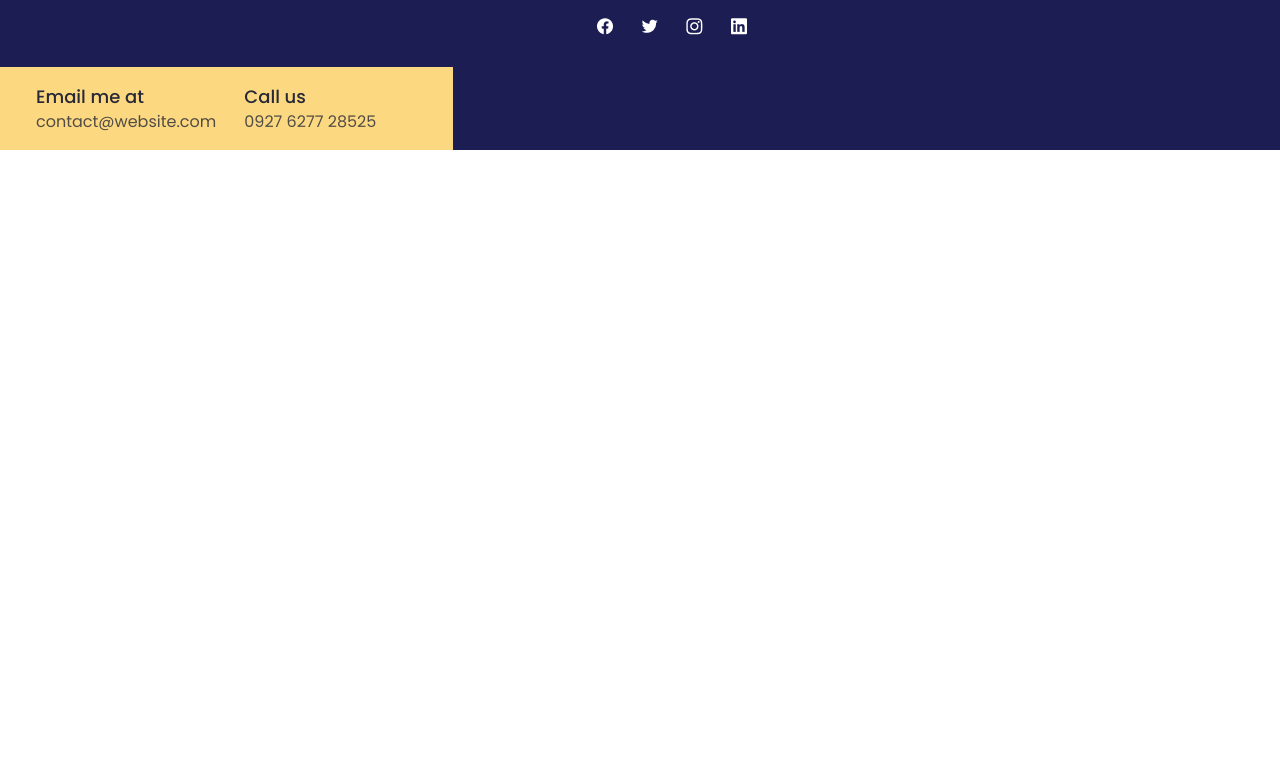
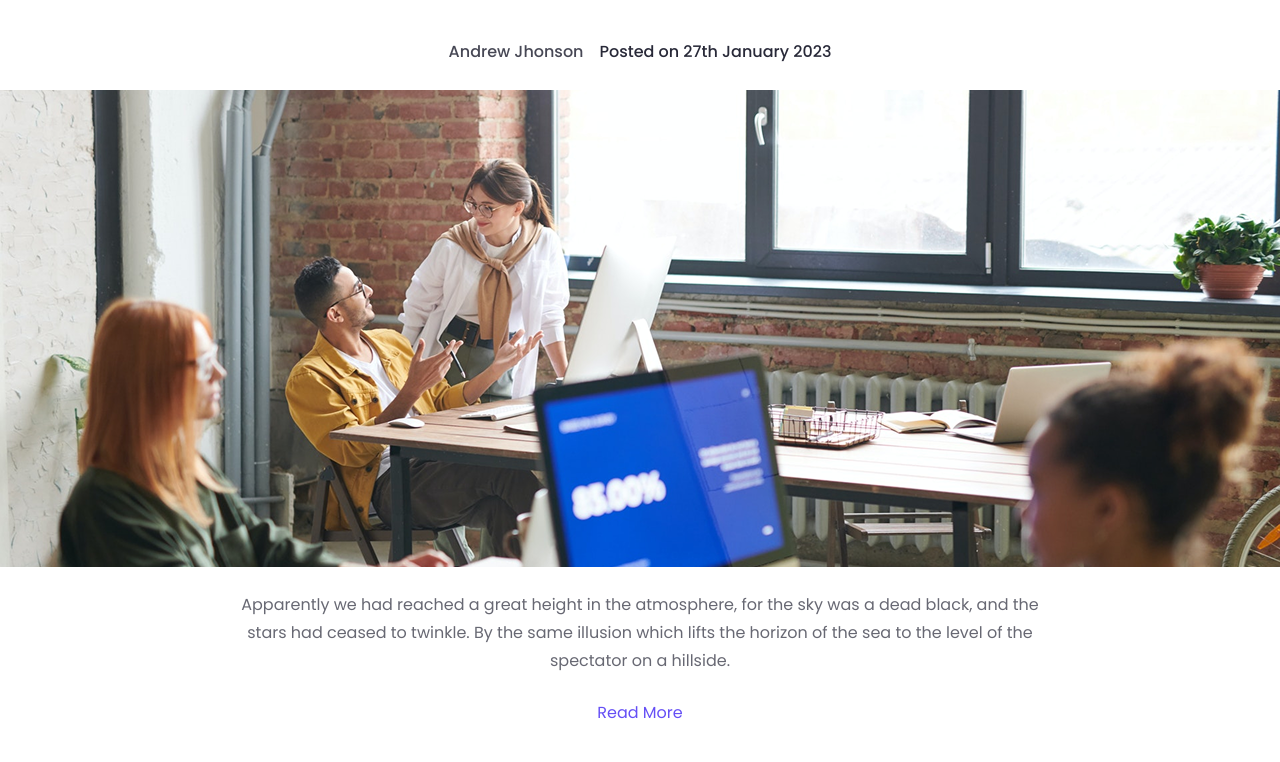
Before and after one commit to veaceslavdiuta/finsweet-app, a React (Create React App) app: page /blog in a window 1280 px wide. Shown: the part 578-1340 px from the top of the page. Before the commit the page ends 800 px from the top, so only its background shows below. Built offline with nearby package versions, Linux system fonts and the light colour scheme.

Commit message:
Create Blog page and add Featured Blog section to it

```diff
--- a/src/App.jsx
+++ b/src/App.jsx
@@ -6,6 +6,7 @@ import AboutUs from './routes/AboutUs';
 import Features from './routes/Features';
 import Pricing from './routes/Pricing';
 import Portfolio from './routes/Portfolio';
+import Blog from './routes/Blog';
 
 function App() {
   return (
@@ -18,6 +19,7 @@ function App() {
         <Route path="/features" Component={Features} />
         <Route path="/pricing" Component={Pricing} />
         <Route path="/portfolio" Component={Portfolio} />
+        <Route path="/blog" Component={Blog} />
       </Routes>
 
       <Footer />
--- /dev/null
+++ b/src/components/FeaturedBlog.jsx
@@ -0,0 +1,32 @@
+import { Link } from 'react-router-dom';
+
+function FeaturedBlog() {
+  return (
+    <section className="flex w-full justify-center py-32">
+      <div className="flex w-full max-w-screen-xl flex-col items-center gap-6">
+        <h1 className="w-[75%] text-center font-poppins text-5xl font-semibold leading-snug text-dark-blue">
+          A UX Case Study on Creating a Studious Environment for Students
+        </h1>
+        <h5 className="flex gap-4 font-poppins text-base font-medium leading-7 text-dark-blue">
+          <span className="opacity-85">Andrew Jhonson</span>
+          Posted on 27th January 2023
+        </h5>
+        <img src="/assets/imageFeaturedBlog.png" alt="FeaturedBlog" />
+        <p className="w-[65%] text-center font-poppins text-base font-normal leading-7 text-dark-blue opacity-70">
+          Apparently we had reached a great height in the atmosphere, for the
+          sky was a dead black, and the stars had ceased to twinkle. By the same
+          illusion which lifts the horizon of the sea to the level of the
+          spectator on a hillside.
+        </p>
+        <Link
+          className="font-poppins text-base font-normal leading-7 text-royal-blue opacity-70 hover:text-dark-blue"
+          to="/"
+        >
+          Read More
+        </Link>
+      </div>
+    </section>
+  );
+}
+
+export default FeaturedBlog;
--- /dev/null
+++ b/src/routes/Blog.jsx
@@ -0,0 +1,12 @@
+import FeaturedBlog from '../components/FeaturedBlog';
+
+function Blog() {
+  return (
+    <main className="flex flex-col">
+      <FeaturedBlog />
+      <section></section>
+    </main>
+  );
+}
+
+export default Blog;
```
Also changed, not shown: public/assets/imageFeaturedBlog.png (added).
